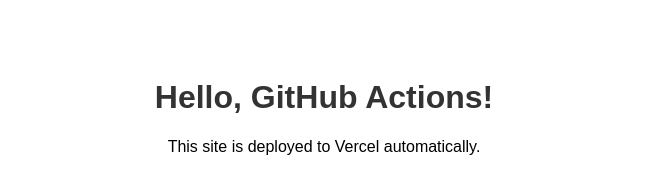
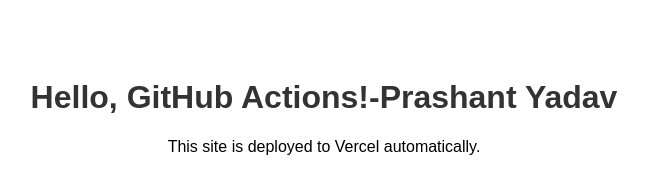
Before and after one commit to Prashant220584/devops-project, a plain HTML site: page index.html in a window 1280 px wide. Shown: the whole page, without its empty margins (316-964 px from the left). Drawn offline with Linux system fonts and the light colour scheme.

Commit message:
modf: workflows file

```diff
--- a/index.html
+++ b/index.html
@@ -10,7 +10,7 @@
   </style>
 </head>
 <body>
-  <h1>Hello, GitHub Actions!</h1>
+  <h1>Hello, GitHub Actions!-Prashant Yadav</h1>
   <p>This site is deployed to Vercel automatically.</p>
 </body>
 </html>
```
